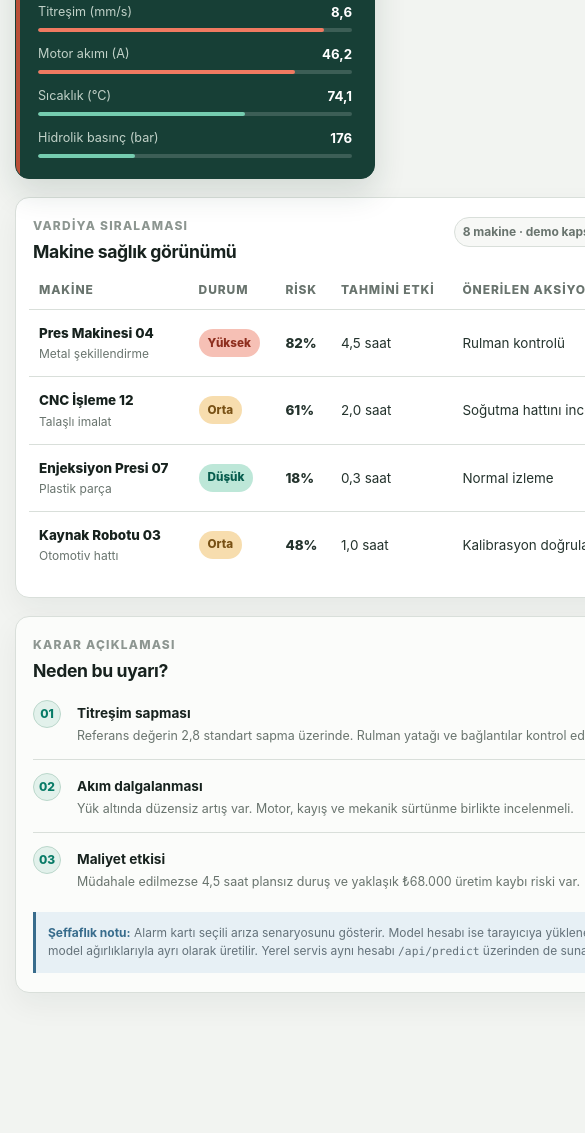
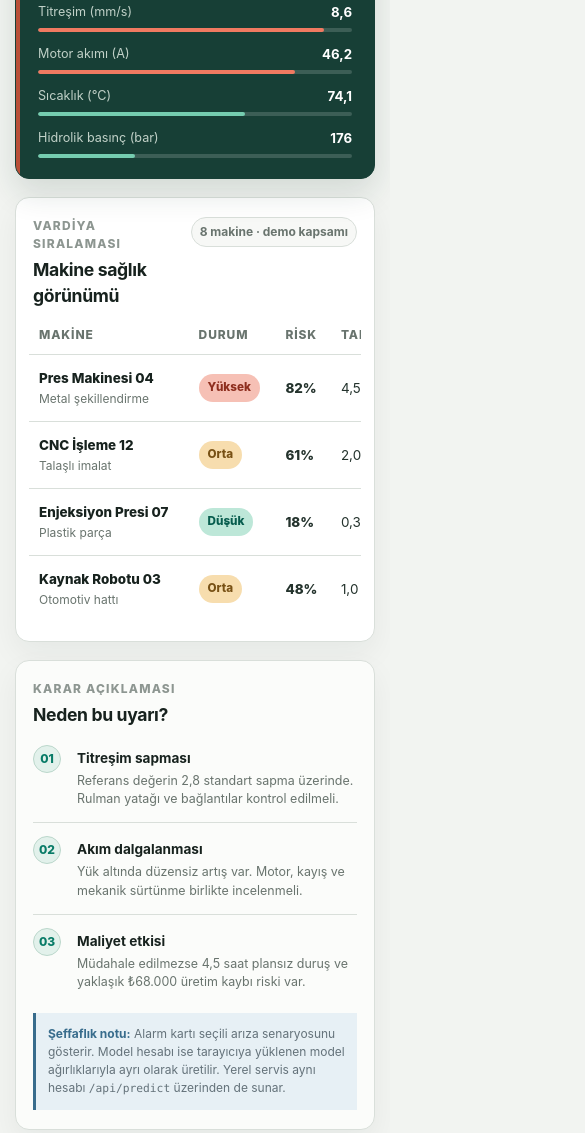
Before and after one commit to Taykuth/Taykuth.github.io, a plain HTML site: page kocaeli-factory-intelligence/index.html in a window 390 px wide. Shown: the part 2102-3235 px from the top of the page, 585 px wide, since content can reach past the window. Before the commit the page ends 3137 px from the top, so only its background shows below. Drawn offline with Linux system fonts and the light colour scheme.

Commit message:
Fix KFI mobile dashboard overflow

```diff
--- a/kocaeli-factory-intelligence/index.html
+++ b/kocaeli-factory-intelligence/index.html
@@ -118,10 +118,10 @@
       .bar.teal b { background: #75cdb0; }
 
       .lower-grid { display: grid; grid-template-columns: minmax(0, 1.43fr) minmax(320px, .83fr); gap: 18px; margin-top: 18px; }
-      .table-panel, .explanation-panel { padding: 22px 23px; }
+      .table-panel, .explanation-panel { min-width: 0; padding: 22px 23px; }
       .topline { display: flex; align-items: flex-start; justify-content: space-between; gap: 14px; margin-bottom: 16px; }
       .soft-tag { padding: 5px 8px; border: 1px solid var(--line); border-radius: 999px; color: var(--muted); background: var(--surface-soft); font-size: .75rem; font-weight: 700; white-space: nowrap; }
-      .table-wrap { overflow-x: auto; margin: 0 -4px; }
+      .table-wrap { max-width: calc(100% + 8px); overflow-x: auto; margin: 0 -4px; }
       table { width: 100%; min-width: 595px; border-collapse: collapse; font-size: .84rem; }
       th { padding: 0 10px 10px; color: var(--muted); font-size: .75rem; font-weight: 780; letter-spacing: .075em; text-align: left; text-transform: uppercase; }
       td { padding: 13px 10px; border-top: 1px solid var(--line); color: var(--ink-soft); vertical-align: middle; }
```
